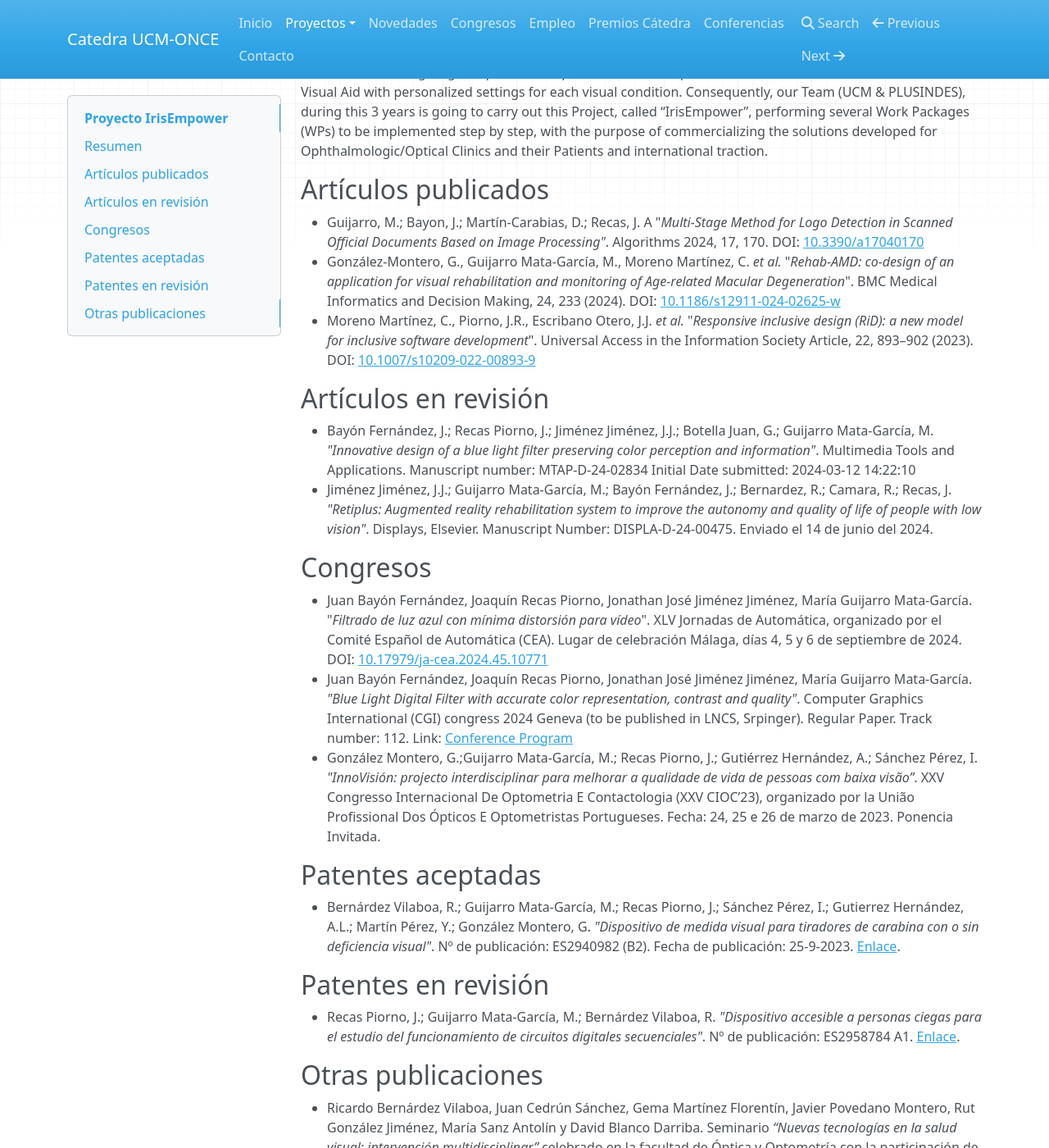
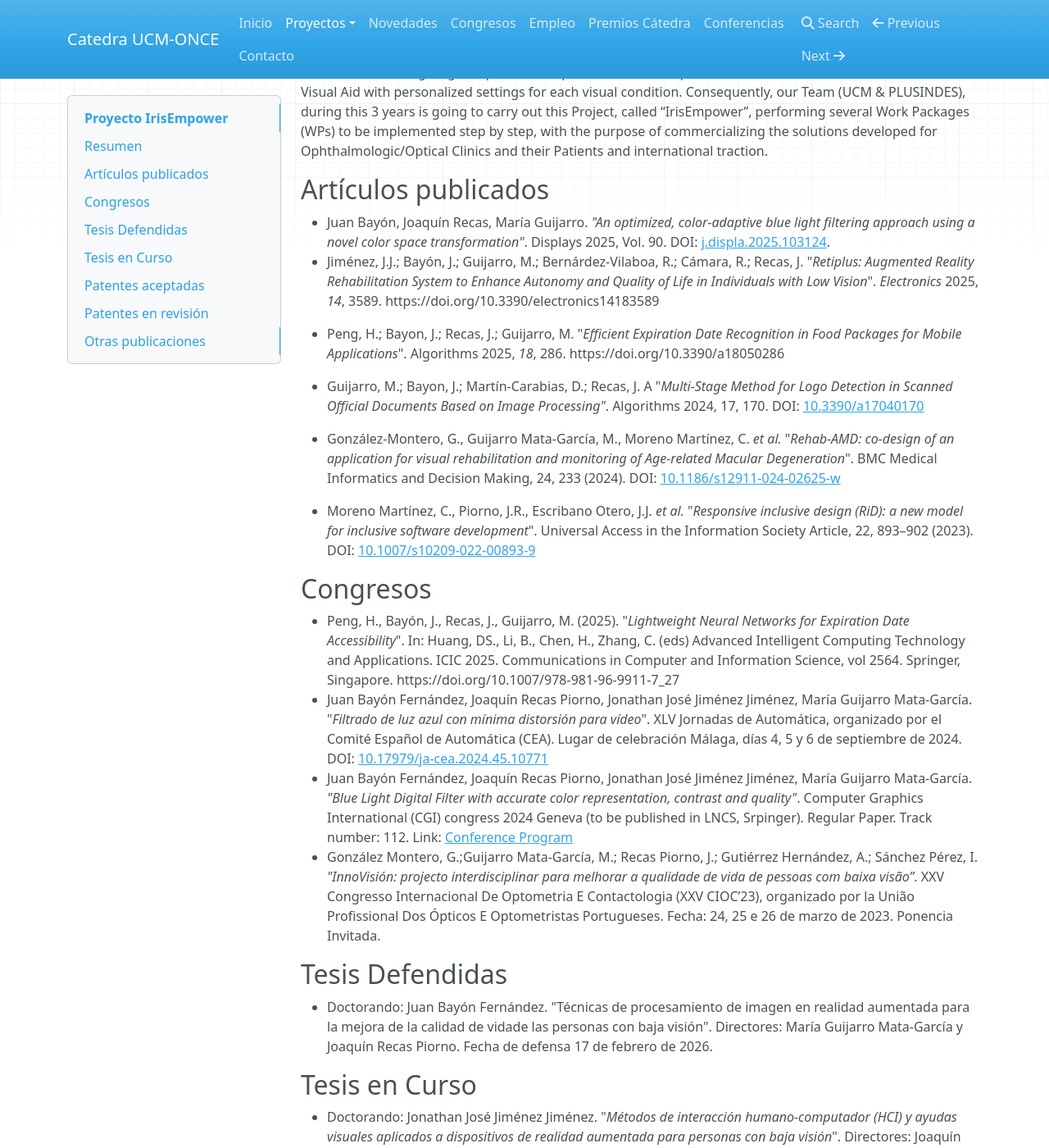
Before and after one commit to catedraonce/catedraonce.github.io, an MkDocs documentation site: the page built from docs/Projects/IrisEmp.md, in a window 1280 px wide and 1400 px high, scrolled down 587 px. Shown: the whole window at 82% size. Built offline with MkDocs 1.6.1, drawn with Linux system fonts in a browser that asks for light colours; nearby versions of some CDN libraries; some of the changed text lies outside the part shown.

Commit message:
Actualizo datos

```diff
--- a/docs/Projects/IrisEmp.md
+++ b/docs/Projects/IrisEmp.md
@@ -15,20 +15,32 @@ Consequently, our Team (UCM & PLUSINDES), during this 3 years is going to carry
 
 ## Artículos publicados
 
+* Juan Bayón, Joaquín Recas, María Guijarro. *"An optimized, color-adaptive blue light filtering approach using a novel color space transformation"*. Displays 2025, Vol. 90. DOI: [j.displa.2025.103124](https://doi.org/10.1016/j.displa.2025.103124).
+* Jiménez, J.J.; Bayón, J.; Guijarro, M.; Bernárdez-Vilaboa, R.; Cámara, R.; Recas, J. "*Retiplus: Augmented Reality Rehabilitation System to Enhance Autonomy and Quality of Life in Individuals with Low Vision*". *Electronics* 2025, *14*, 3589. https://doi.org/10.3390/electronics14183589
+
+* Peng, H.; Bayon, J.; Recas, J.; Guijarro, M. "*Efficient Expiration Date Recognition in Food Packages for Mobile Applications*". Algorithms 2025, *18*, 286. https://doi.org/10.3390/a18050286
+
 * Guijarro, M.; Bayon, J.; Martín-Carabias, D.; Recas, J. A "*Multi-Stage Method for Logo Detection in Scanned Official Documents Based on Image Processing"*. Algorithms 2024, 17, 170. DOI: [10.3390/a17040170](https://doi.org/10.3390/a17040170)
+
 * González-Montero, G., Guijarro Mata-García, M., Moreno Martínez, C. *et al.* "*Rehab-AMD: co-design of an application for visual rehabilitation and monitoring of Age-related Macular Degeneration*". BMC Medical Informatics and Decision Making, 24, 233 (2024). DOI: [10.1186/s12911-024-02625-w](https://doi.org/10.1186/s12911-024-02625-w)
+
 * Moreno Martínez, C., Piorno, J.R., Escribano Otero, J.J. *et al.* "*Responsive inclusive design (RiD): a new model for inclusive software development*". Universal Access in the Information Society  Article, 22, 893–902 (2023). DOI: [10.1007/s10209-022-00893-9](https://doi.org/10.1007/s10209-022-00893-9)
-
-## Artículos en revisión
-
-* Bayón Fernández, J.; Recas Piorno, J.; Jiménez Jiménez, J.J.; Botella Juan, G.; Guijarro Mata-García, M. *"Innovative design of a blue light filter preserving color perception and information"*. Multimedia Tools and Applications.  Manuscript number: MTAP-D-24-02834 Initial Date submitted: 2024-03-12 14:22:10
-* Jiménez Jiménez, J.J.; Guijarro Mata-García, M.; Bayón Fernández, J.; Bernardez, R.; Camara, R.; Recas, J. *"Retiplus: Augmented reality rehabilitation system to improve the autonomy and quality of life of people with low vision"*. Displays, Elsevier. Manuscript Number: DISPLA-D-24-00475. Enviado el 14 de junio del 2024.
 
 ## Congresos
 
+* Peng, H., Bayón, J., Recas, J., Guijarro, M. (2025). "*Lightweight Neural Networks for Expiration Date Accessibility*". In: Huang, DS., Li, B., Chen, H., Zhang, C. (eds) Advanced Intelligent Computing Technology and Applications. ICIC 2025. Communications in Computer and Information Science, vol 2564. Springer, Singapore. https://doi.org/10.1007/978-981-96-9911-7_27
 * Juan Bayón Fernández, Joaquín Recas Piorno, Jonathan José Jiménez Jiménez, María Guijarro Mata-García. "*Filtrado de luz azul con mínima distorsión para vídeo*". XLV Jornadas de Automática, organizado por el Comité Español de Automática (CEA). Lugar de celebración Málaga, días 4, 5 y 6 de septiembre de 2024. DOI: [10.17979/ja-cea.2024.45.10771](https://doi.org/10.17979/ja-cea.2024.45.10771)
 * Juan Bayón Fernández, Joaquín Recas Piorno, Jonathan José Jiménez Jiménez, María Guijarro Mata-García. *"Blue Light Digital Filter with accurate color representation, contrast and quality"*. Computer Graphics International (CGI) congress 2024 Geneva (to be published in LNCS, Srpinger). Regular Paper. Track number: 112. Link: [Conference Program](https://www.cgs-network.org/cgi24/program/)
 * González Montero, G.;Guijarro Mata-García, M.; Recas Piorno, J.; Gutiérrez Hernández, A.; Sánchez Pérez, I. *"InnoVisión: projecto interdisciplinar para melhorar a qualidade de vida de pessoas com baixa visão”*.  XXV Congresso Internacional De Optometria E Contactologia (XXV CIOC’23), organizado por la União Profissional Dos Ópticos E Optometristas Portugueses. Fecha: 24, 25 e 26 de marzo de 2023. Ponencia Invitada.
+
+## Tesis Defendidas
+
+* Doctorando: Juan Bayón Fernández. "Técnicas de procesamiento de imagen en realidad aumentada para la mejora de la calidad de vidade las personas con baja visión". Directores: María Guijarro Mata-García y Joaquín Recas Piorno. Fecha de defensa 17 de febrero de 2026.
+
+## Tesis en Curso
+
+* Doctorando: Jonathan José Jiménez Jiménez. "*Métodos de interacción humano-computador (HCI) y ayudas visuales aplicados a dispositivos de realidad aumentada para personas con baja visión*". Directores: Joaquín Recas Piorno y María Guijarro Mata-García. Fecha prevista de depósito 2026.
+* Doctorando: Hao Peng. "*Reconocimiento de gestos y segmentación de imágenes para el análisis de video en tiempo real en unas gafas de realidad aumentada para ayuda a personas con baja visión*".  Directores: Joaquín Recas Piorno y María Guijarro Mata-García. Fecha prevista de depósito 2026.
 
 ## Patentes aceptadas
 
```
Also changed, not shown: docs/Projects/InnoVision.md (+12 -5 lines), mkDocs.md (+6 -6 lines).
